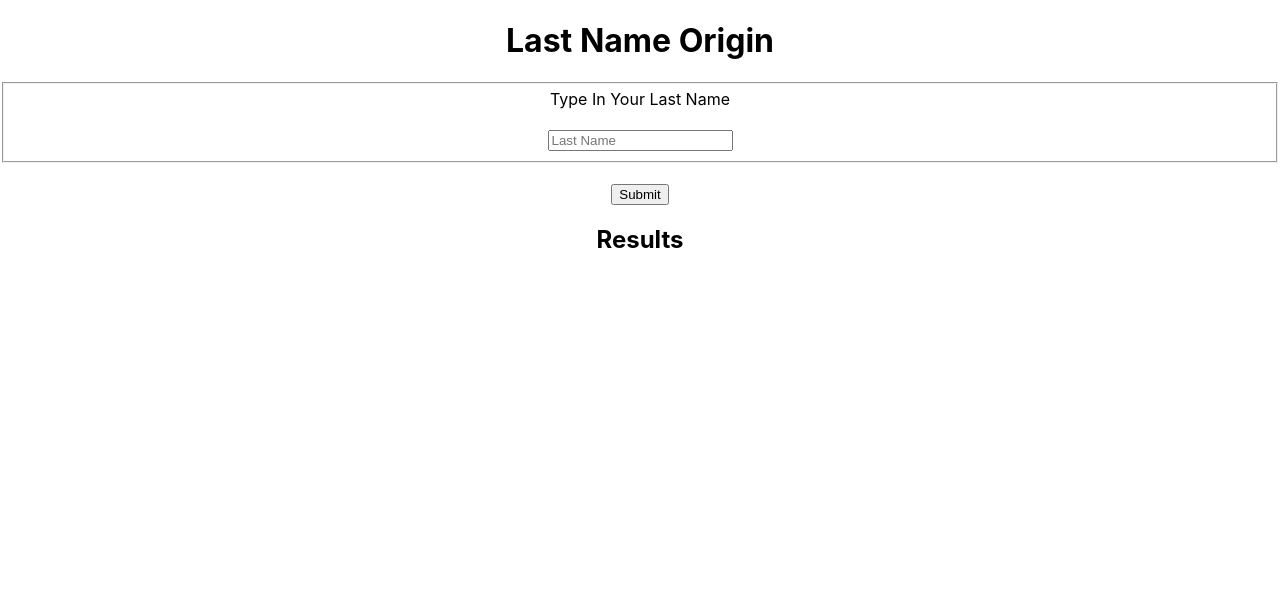
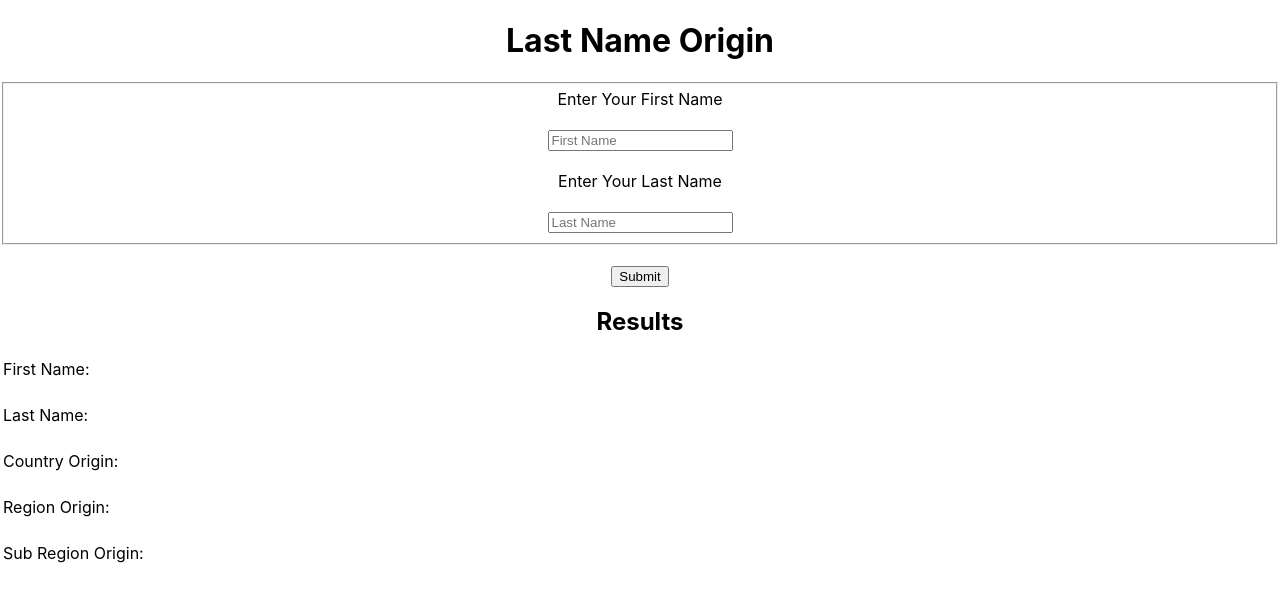
Before and after one commit to caroline223/name-origin-mlh, a React (Create React App) app: page / in a window 1280 px wide. Shown: the top 602 px of the page. Built offline with nearby package versions, Linux system fonts and the light colour scheme.

Commit message:
added the useState hook to the NameForm component

```diff
--- a/src/Components/NameForm.js
+++ b/src/Components/NameForm.js
@@ -1,7 +1,19 @@
-import React from 'react'
+import React, { useState } from 'react'
 
 
 function NameForm(){
+
+    const [firstName, setFirstName] = useState('')
+    const [lastName, setLastName] = useState('')
+    // const [countryOrigin, setCountryOrigin] = useState('')
+    // const [regionOrigin, setRegionOrigin] = useState('')
+    // const [subRegionOrigin, setSubRegionOrigin] = useState('')
+
+
+    const submitForm = (event) => {
+        event.preventDefault()
+
+    }
 
 
     return(
@@ -9,7 +21,12 @@ function NameForm(){
             <form>
                 <fieldset>
                     <div style={{textAlign: 'center'}}>
-                        <label> Type In Your Last Name
+                        <label> Enter Your First Name
+                            <br /><br />
+                            <input type="text" placeholder='First Name'/>
+                        </label>
+                        <br /><br />
+                        <label> Enter Your Last Name
                             <br /><br />
                             <input type="text" placeholder='Last Name'/>
                         </label>
@@ -21,6 +38,33 @@ function NameForm(){
                 </div>
             </form>
             <h2 style={{textAlign: 'center'}}>Results</h2>
+            <table>
+                <tr>
+                    <td>First Name:</td>
+                    <td>{firstName}</td>
+                </tr>
+                <br />
+                <tr>
+                    <td>Last Name:</td>
+                    <td>{lastName}</td>
+                </tr>
+                <br />
+                <tr>
+                    <td>Country Origin:</td>
+                    {/* <td>{countryOrigin}</td> */}
+                </tr>
+                <br />
+                <tr>
+                    <td>Region Origin:</td>
+                    {/* <td>{regionOrigin}</td> */}
+                </tr>
+                <br />
+                <tr>
+                    <td>Sub Region Origin:</td>
+                    {/* <td>{subRegionOrigin}</td> */}
+                </tr>
+                <br />
+            </table>
         </div>
     )
 
```
